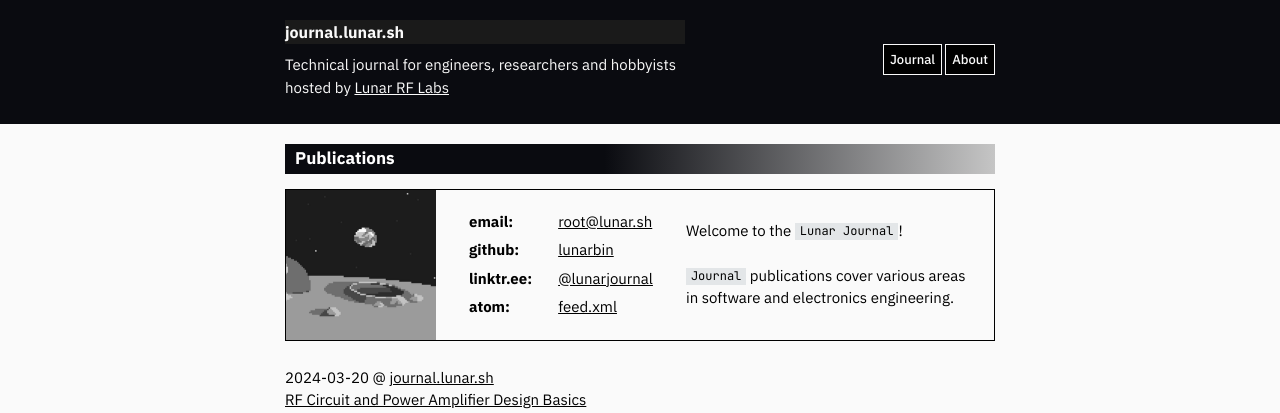
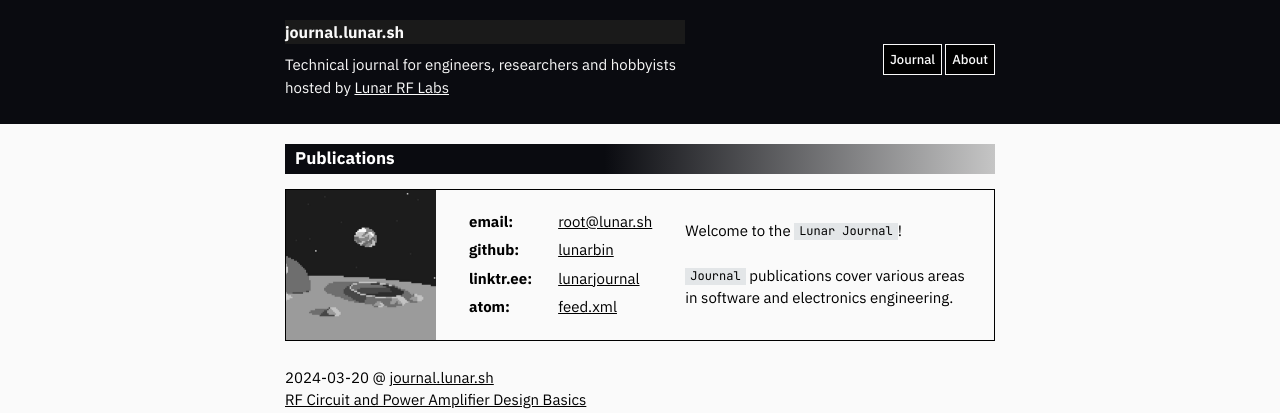
Before and after one commit to lunarjournal/lunarjournal.github.io, a Jekyll site: the page built from index.html, in a window 1280 px wide. Shown: the top 413 px of the page. Built offline with Jekyll 4.4.1, drawn with Linux system fonts in a browser that asks for light colours; nearby versions of some CDN libraries.

```diff
--- a/index.html
+++ b/index.html
@@ -75,7 +75,7 @@ _  +[_[_+_]P/    _    |_       ____      _=--|-~
           </tr>
           <tr>
               <th>linktr.ee:</th>
-              <td><a href="https://linktr.ee/lunarjournal">@lunarjournal</a></td>
+              <td><a href="https://linktr.ee/lunarjournal">lunarjournal</a></td>
           </tr>
           <tr>
               <th>atom:</th>
```
